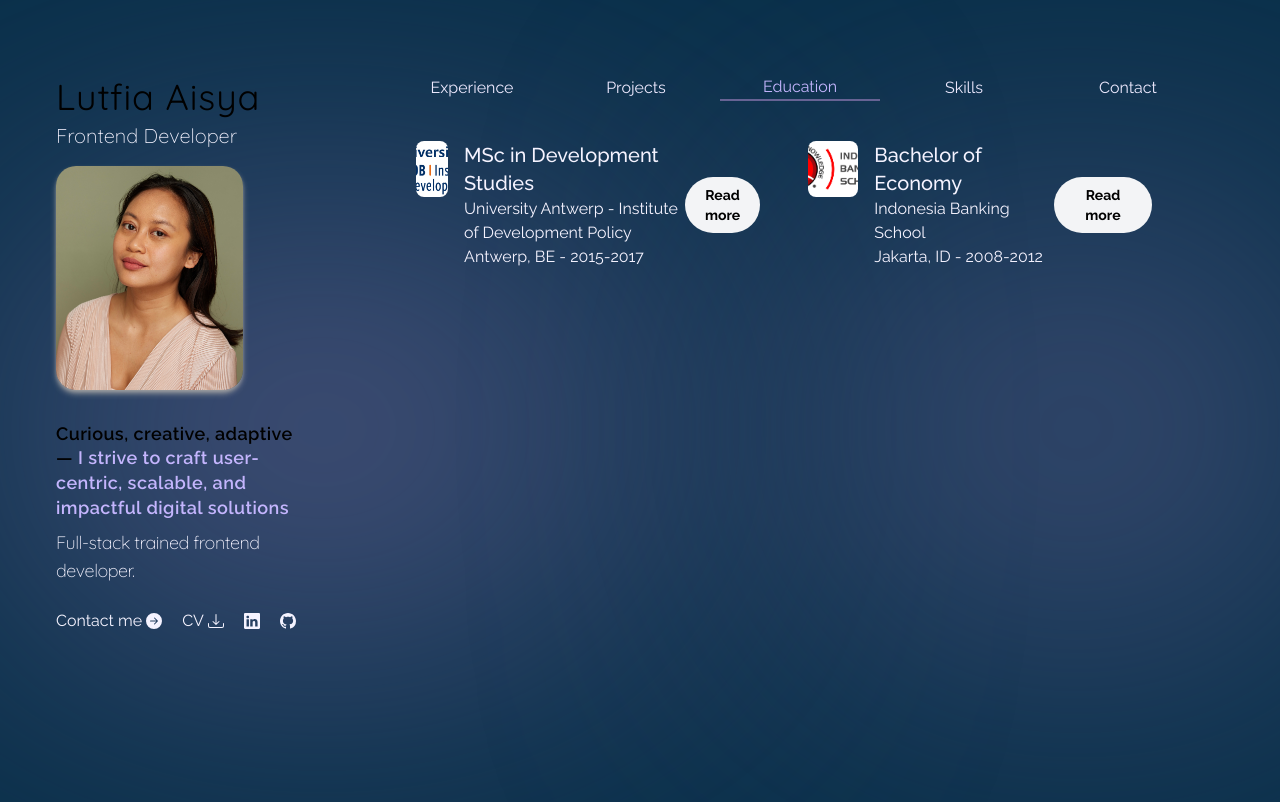
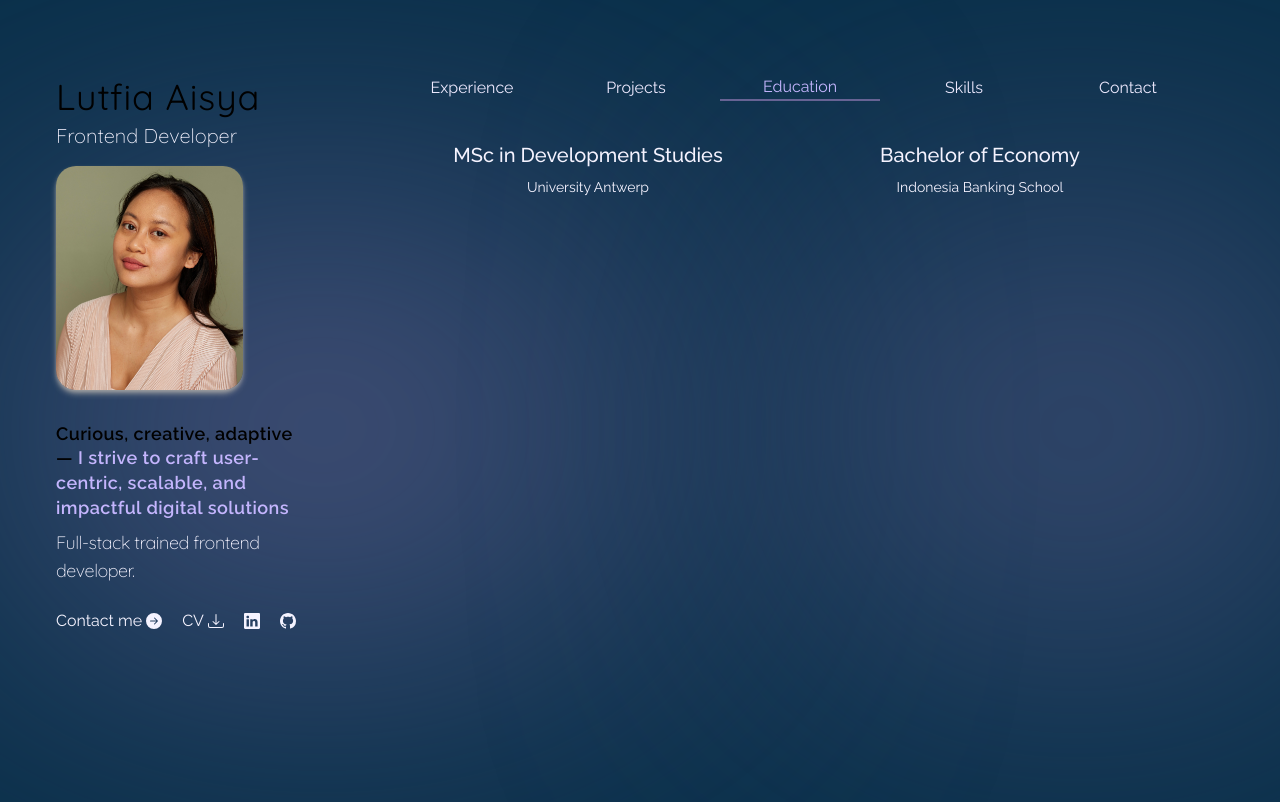
Before and after one commit to aisyafia/online-cv, a Next.js app: page /education in a window 1280 px wide. Shown: the top 802 px of the page. Built offline with nearby package versions, Linux system fonts and the light colour scheme.

Commit message:
style: expandable card

```diff
--- a/app/education/page.tsx
+++ b/app/education/page.tsx
@@ -1,26 +1,19 @@
 "use client";
 
 import { educationsData } from "@/lib/data";
-import { Motion } from "@/components/Motion";
-import { useState } from "react";
-import { useDialog } from "@/components/DialogProvider";
-import { DetailsCard } from "@/components";
 import { ExpandableCardDemo } from "@/components/ui/ExpandableCard";
 
 const eduPage = () => {
-  const [openEdu, setOpenEdu] = useState<string | null>(null);
-  const { isDialogOpen, openDialog, closeDialog } = useDialog();
   return (
     <main className="scroll-mt-16 max-w-[50rem] grid grid-cols-1 p-2 gap-4 md:grid-cols-2 md:p-4">
       {educationsData.map((edu) => {
-        const isOpen = openEdu === edu.degree;
         return (
           <ExpandableCardDemo
             title={edu.degree}
             description={edu.school}
             duration={edu.year}
             src={edu.imageUrl}
-            ctaText="Read more"
+            ctaText="Learn more"
             ctaLink={edu.web}
             content={edu.description}
             key={edu.location}
--- a/components/ui/ExpandableCard.tsx
+++ b/components/ui/ExpandableCard.tsx
@@ -4,6 +4,7 @@ import React, { useEffect, useId, useRef, useState } from "react";
 import { AnimatePresence, motion } from "framer-motion";
 import { useOutsideClick } from "@/lib/hooks/use-outside-click";
 import Image from "next/image";
+import { IoMdClose } from "react-icons/io";
 
 export function ExpandableCardDemo(props: any) {
   const [active, setActive] = useState<(typeof props)[number] | boolean | null>(
@@ -39,7 +40,7 @@ export function ExpandableCardDemo(props: any) {
             initial={{ opacity: 0 }}
             animate={{ opacity: 1 }}
             exit={{ opacity: 0 }}
-            className="fixed inset-0 bg-black/20 h-full w-full z-10"
+            className="fixed inset-0 bg-black/60 h-full w-full z-10"
           />
         )}
       </AnimatePresence>
@@ -61,15 +62,18 @@ export function ExpandableCardDemo(props: any) {
                   duration: 0.05,
                 },
               }}
-              className="flex absolute top-2 right-2 lg:hidden items-center justify-center bg-white rounded-full h-6 w-6"
+              className="flex absolute top-2 right-2 lg:hidden items-center justify-center bg-transparent text-slate-400 hover:text-slate-200 rounded-full h-6 w-6"
               onClick={() => setActive(null)}
             >
-              <CloseIcon />
+              <IoMdClose
+                size="20px"
+                className="transition-colors duration-200"
+              />
             </motion.button>
             <motion.div
               layoutId={`card-${active.title}-${id}`}
               ref={ref}
-              className="w-full max-w-[500px]  h-full md:h-fit md:max-h-[90%]  flex flex-col bg-white dark:bg-neutral-900 sm:rounded-3xl overflow-hidden"
+              className="w-full max-w-[500px] min-h-[50vh] md:h-fit md:max-h-[90%] flex flex-col bg-sky-950 dark:bg-sky-950 sm:rounded-3xl overflow-hidden"
             >
               <motion.div layoutId={`image-${active.title}-${id}`}>
                 <Image
@@ -78,7 +82,7 @@ export function ExpandableCardDemo(props: any) {
                   src={active.src}
                   alt={active.title}
                   sizes="70vw"
-                  className="w-full h-auto lg:h-80 sm:rounded-tr-lg sm:rounded-tl-lg object-cover object-top"
+                  className="w-full h-auto sm:rounded-tr-lg sm:rounded-tl-lg object-cover object-top"
                 />
               </motion.div>
 
@@ -87,23 +91,27 @@ export function ExpandableCardDemo(props: any) {
                   <div className="">
                     <motion.h3
                       layoutId={`title-${active.title}-${id}`}
-                      className="font-bold text-neutral-700 dark:text-neutral-200"
+                      className="font-bold"
                     >
                       {active.title}
                     </motion.h3>
                     <motion.p
                       layoutId={`description-${active.description}-${id}`}
-                      className="text-neutral-600 dark:text-neutral-400"
                     >
                       {active.description}
                     </motion.p>
+                    {active.location && (
+                      <motion.p layoutId={`location-${active.location}-${id}`}>
+                        {active.location} - {active.duration}
+                      </motion.p>
+                    )}
                   </div>
 
                   <motion.a
                     layoutId={`button-${active.title}-${id}`}
                     href={active.ctaLink}
                     target="_blank"
-                    className="px-4 py-3 text-sm rounded-full font-bold bg-green-500 text-white"
+                    className="px-4 py-3 text-sm rounded-full font-bold bg-sky-950  hover:text-violet-400"
                   >
                     {active.ctaText}
                   </motion.a>
@@ -114,7 +122,7 @@ export function ExpandableCardDemo(props: any) {
                     initial={{ opacity: 0 }}
                     animate={{ opacity: 1 }}
                     exit={{ opacity: 0 }}
-                    className="text-neutral-600 text-xs md:text-sm lg:text-base h-40 md:h-fit pb-10 flex flex-col items-start gap-4 overflow-auto dark:text-neutral-400 [mask:linear-gradient(to_bottom,white,white,transparent)] [scrollbar-width:none] [-ms-overflow-style:none] [-webkit-overflow-scrolling:touch]"
+                    className=" text-xs md:text-sm lg:text-base h-20 md:h-fit pb-10 flex flex-col items-start gap-4 overflow-auto [mask:linear-gradient(to_bottom,white,white,transparent)] [scrollbar-width:none] [-ms-overflow-style:none] [-webkit-overflow-scrolling:touch]"
                   >
                     {typeof active.content === "function"
                       ? active.content()
@@ -126,91 +134,32 @@ export function ExpandableCardDemo(props: any) {
           </div>
         ) : null}
       </AnimatePresence>
-      <ul className="max-w-2xl mx-auto w-full gap-4">
+      <ul className="max-w-2xl gap-4">
         <motion.div
           layoutId={`card-${props.title}-${id}`}
           key={`props-${props.title}-${id}`}
           onClick={() => setActive(props)}
-          className="p-4 flex flex-col md:flex-row justify-between items-center hover:shadow-md hover:shadow-neutral-400 hover:text-violet-300 rounded-xl cursor-pointer"
+          className="p-4 w-full flex flex-col md:flex-row items-center hover:shadow-md hover:shadow-neutral-400 hover:text-violet-300 rounded-xl cursor-pointer"
         >
-          <div className="flex gap-4 flex-col md:flex-row ">
-            <motion.div layoutId={`image-${props.title}-${id}`}>
-              <Image
-                width={0}
-                height={0}
-                sizes="90vw"
-                src={props.src}
-                alt={props.title}
-                className="h-auto w-auto md:h-14 md:w-14 rounded-lg object-cover object-top"
-              />
-            </motion.div>
-            <div className="">
+          <div className="flex w-full flex-col justify-center items-center gap-2">
             <motion.h3
               layoutId={`title-${props.title}-${id}`}
-                className="font-medium text-center md:text-left"
+              className="font-medium text-center"
             >
               {props.title}
             </motion.h3>
             <motion.h5
               layoutId={`description-${props.description}-${id}`}
-                className="text-center md:text-left"
+              className="text-center md:text-sm"
             >
               {props.description}
             </motion.h5>
-              {props.duration && (
-                <motion.h5
-                  layoutId={`sub-description-${props.description}-${id}`}
-                  className="text-center md:text-left"
-                >
-                  {props.location} - {props.duration}
-                </motion.h5>
-              )}
           </div>
-          </div>
-          <motion.button
-            layoutId={`button-${props.title}-${id}`}
-            className="px-4 py-2 text-sm rounded-full font-bold bg-gray-100 hover:bg-green-500 hover:text-white text-black mt-4 md:mt-0"
-          >
-            {props.ctaText}
-          </motion.button>
         </motion.div>
       </ul>
     </>
   );
 }
-
-export const CloseIcon = () => {
-  return (
-    <motion.svg
-      initial={{
-        opacity: 0,
-      }}
-      animate={{
-        opacity: 1,
-      }}
-      exit={{
-        opacity: 0,
-        transition: {
-          duration: 0.05,
-        },
-      }}
-      xmlns="http://www.w3.org/2000/svg"
-      width="24"
-      height="24"
-      viewBox="0 0 24 24"
-      fill="none"
-      stroke="currentColor"
-      strokeWidth="2"
-      strokeLinecap="round"
-      strokeLinejoin="round"
-      className="h-4 w-4 text-black"
-    >
-      <path stroke="none" d="M0 0h24v24H0z" fill="none" />
-      <path d="M18 6l-12 12" />
-      <path d="M6 6l12 12" />
-    </motion.svg>
-  );
-};
 
 // const cards = [
 //   {
--- a/lib/data.ts
+++ b/lib/data.ts
@@ -287,10 +287,10 @@ export const skillsData = [
 export const educationsData = [
   {
     degree: "MSc in Development Studies",
-    school: "University Antwerp - Institute of Development Policy",
+    school: "University Antwerp",
     location: "Antwerp, BE",
     description:
-      "Development Evaluation and Management - Local Institution and Poverty Reduction track. Final thesis theme: microfinance, climate change, development policy.",
+      "Institute of Development Policy and Management. Development Evaluation and Management - Local Institution and Poverty Reduction track. Final thesis theme: microfinance, climate change, development policy.",
     year: "2015-2017",
     imageUrl: iob,
     web: "https://www.uantwerpen.be/en/about-uantwerp/faculties/institute-of-development-policy/",
```
Lines whose indentation alone changed are shown as unchanged.
